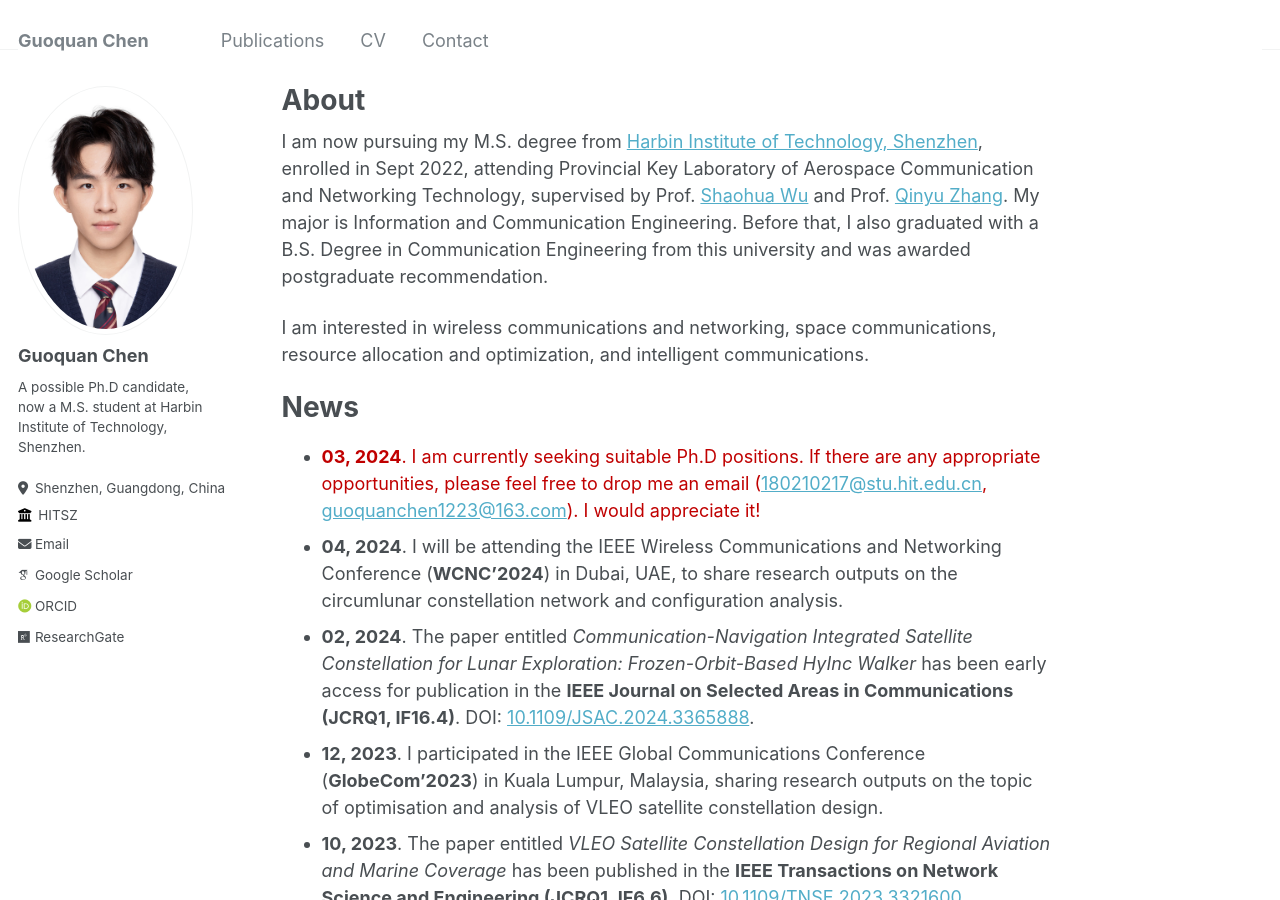
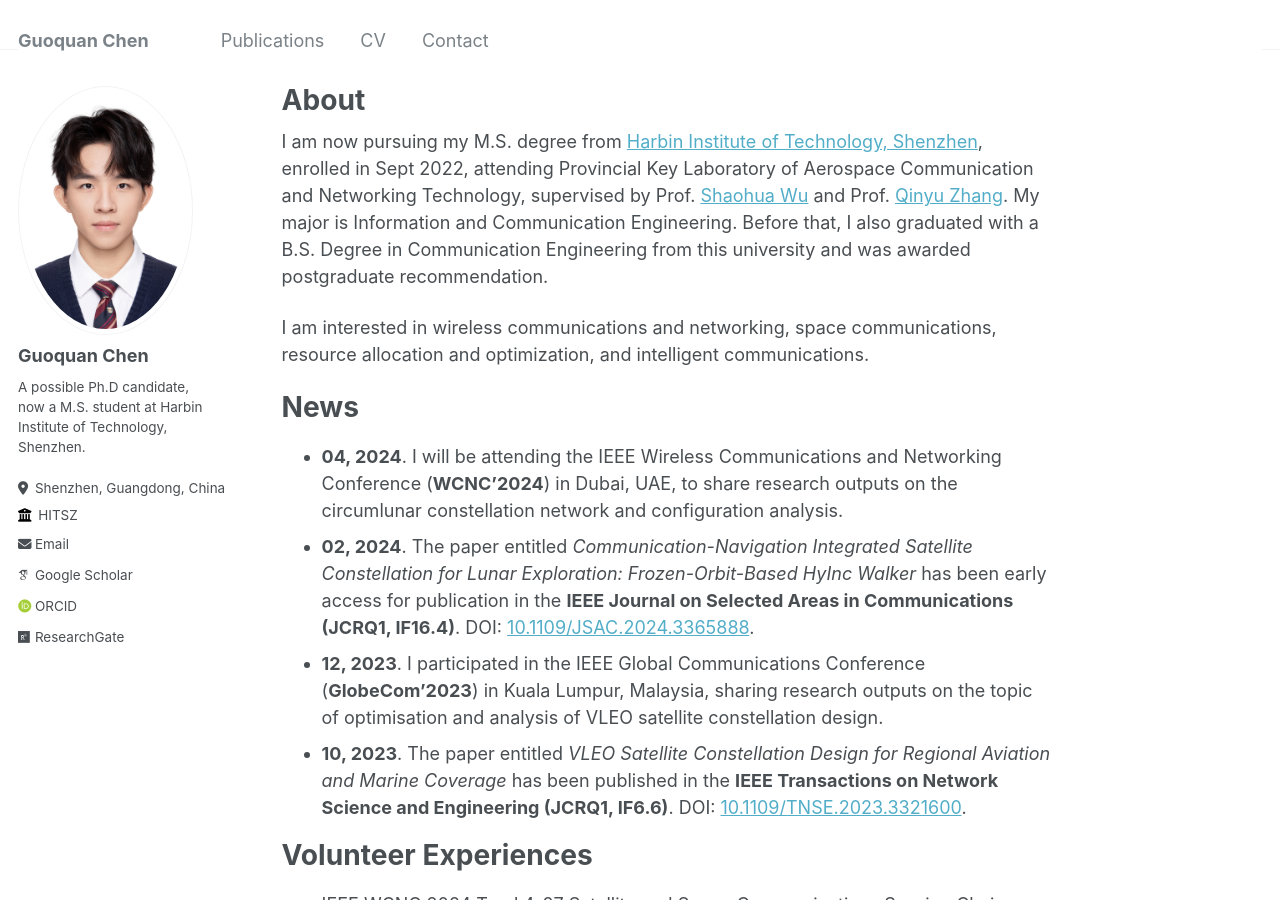
Before and after one commit to John-Chen1223/JohnChen1223.github.io, a Jekyll site: the page built from _pages/about.md, in a window 1280 px wide and 900 px high. Built offline with Jekyll 4.4.1, drawn with Linux system fonts in a browser that asks for light colours; some web fonts are replaced.

Commit message:
Update about.md

```diff
--- a/_pages/about.md
+++ b/_pages/about.md
@@ -14,7 +14,7 @@ I am interested in wireless communications and networking, space communications,
 News
 ======
 
-- <span style="color:#C00000">**03, 2024**. I am currently seeking suitable Ph.D positions. If there are any appropriate opportunities, please feel free to drop me an email (</span>[180210217@stu.hit.edu.cn]()<span style="color:#C00000">,</span> [guoquanchen1223@163.com]()<span style="color:#C00000">). I would appreciate it!</span>
+<!-- - <span style="color:#C00000">**03, 2024**. I am currently seeking suitable Ph.D positions. If there are any appropriate opportunities, please feel free to drop me an email (</span>[180210217@stu.hit.edu.cn]()<span style="color:#C00000">,</span> [guoquanchen1223@163.com]()<span style="color:#C00000">). I would appreciate it!</span> -->
 - **04, 2024**. I will be attending the IEEE Wireless Communications and Networking Conference (**WCNC'2024**) in Dubai, UAE, to share research outputs on the circumlunar constellation network and configuration analysis.
 - **02, 2024**. The paper entitled *Communication-Navigation Integrated Satellite Constellation for Lunar Exploration: Frozen-Orbit-Based HyInc Walker* has been early access for publication in the **IEEE Journal on Selected Areas in Communications (JCRQ1, IF16.4)**. DOI: [10.1109/JSAC.2024.3365888](https://ieeexplore.ieee.org/document/10436138/).
 - **12, 2023**. I participated in the IEEE Global Communications Conference (**GlobeCom'2023**) in Kuala Lumpur, Malaysia, sharing research outputs on the topic of optimisation and analysis of VLEO satellite constellation design.
```
